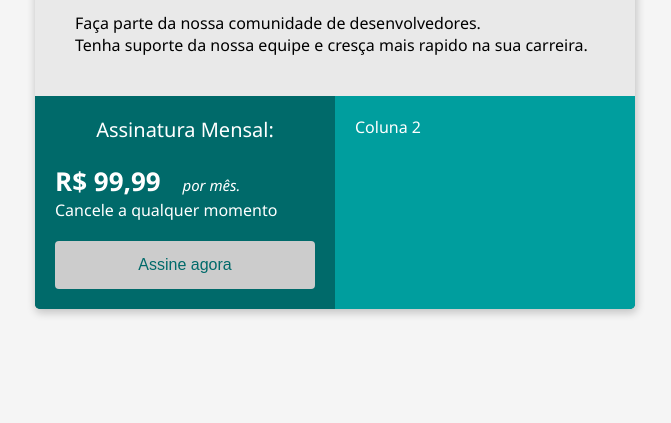
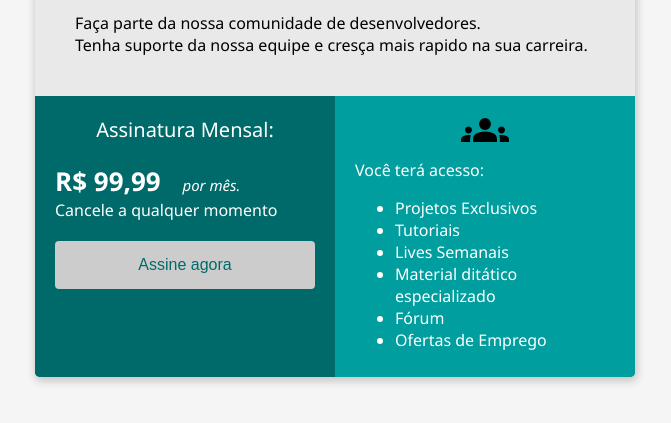
Before and after one commit to WallaceValdivino/bootcamp_devjr_modulo_2, a plain HTML site: page index.html in a window 1280 px wide. Shown: the part 141-564 px from the top of the page, without its empty margins (305-976 px from the left). Drawn offline with Linux system fonts and the light colour scheme.

Commit message:
closes #5 - tags ul e li

```diff
--- a/index.html
+++ b/index.html
@@ -59,7 +59,7 @@
 
             background-color: #009E9E;
             width: 50%;
-            padding: 20px;
+            padding: 10px 20px;
             color: #FFFFFF;
         }
 
@@ -83,21 +83,27 @@
 
         }
 
-        .button{
+        .button {
 
             margin-top: 20px;
             width: 100%;
             padding: 15px 32px;
-            color:#006A6A;
+            color: #006A6A;
             background-color: #CCCCCC;
             font-size: 16px;
             border-radius: 4px;
             border: none;
             cursor: pointer;
         }
-        .button:hover{
+
+        .button:hover {
 
             background-color: #E9E9E9;
+        }
+
+        .icone {
+            text-align: center;
+
         }
     </style>
 </head>
@@ -129,7 +135,25 @@
 
 
 
-            <div class="coluna2">Coluna 2</div>
+            <div class="coluna2">
+                <div class="icone">
+                    <object data="groups_FILL1_wght400_GRAD-25_opsz48.svg" type="image/svg+xml"></object>
+                </div>
+                <div>
+                    Você terá acesso:
+                </div>
+
+                <ul>
+                    <li>Projetos Exclusivos</li>
+                    <li>Tutoriais</li>
+                    <li>Lives Semanais</li>
+                    <li>Material ditático especializado</li>
+                    <li>Fórum</li>
+                    <li>Ofertas de Emprego</li>
+
+                </ul>
+
+            </div>
         </div>
 
     </div>
```
Also changed, not shown: groups_FILL1_wght400_GRAD-25_opsz48.svg (added).
